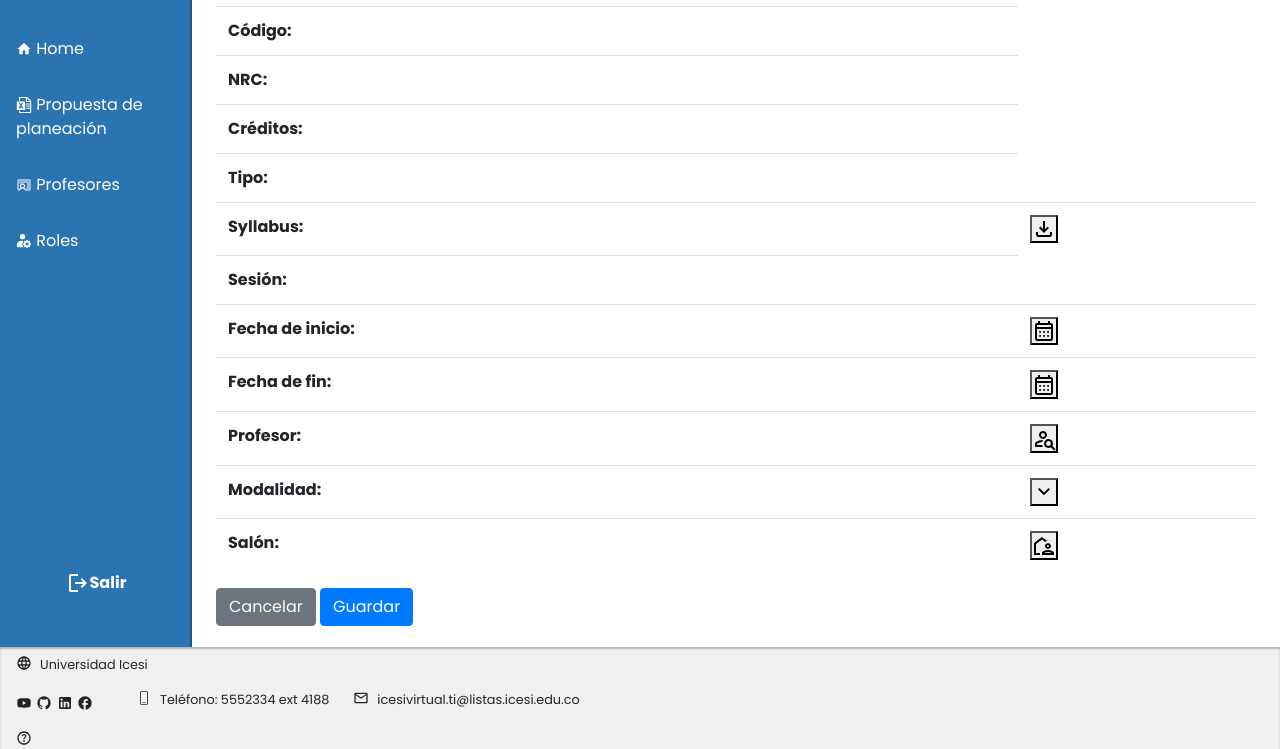
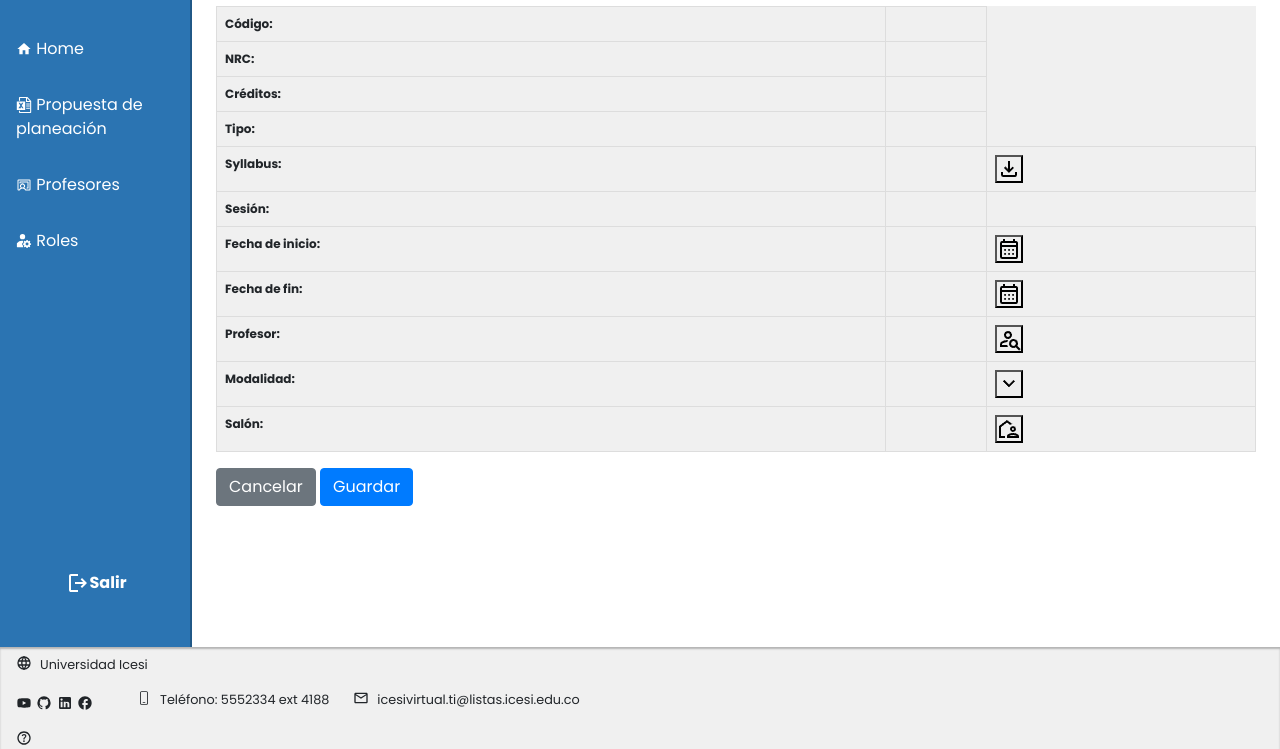
Before and after one commit to ICESI-PI1-2024A-3/ccsa-grupo-1, a Django app: page /edit in a window 1280 px wide. Shown: the part 113-862 px from the top of the page. Run offline with Django 5.2, Linux system fonts and the light colour scheme; some libraries are stand-ins or nearby versions.

Commit message:
Style: fixes some alignment and view of the main screen

```diff
--- a/AcademicProgrammingApplication/static/styles/layouts/Edit-info-class.css
+++ b/AcademicProgrammingApplication/static/styles/layouts/Edit-info-class.css
@@ -7,21 +7,37 @@ body {
 
 .container {
     padding: 20px;
-    max-width: 100%; /* Contenedor al ancho de la página */
+    max-width: 100%;
 }
 
 h1, h2, h3 {
-    text-align: left; /* Títulos a la izquierda */
+    text-align: left;
 }
 
 h2 {
     font-size: 1.6em;
 }
-.card-body {
-    text-align: left; /* Alinea el texto a la izquierda */
+
+/* Reduce font size for the entire table */
+.table {
+    font-size: 0.75em; /* Smaller than the original size */
+    background-color: #f0f0f0; /* Gray background for the table */
+    border-collapse: collapse; /* Remove spacing between borders */
 }
 
+/* Style for table cells */
+.table th,
+.table td {
+    border: 1px solid #ddd; /* Add borders to cells */
+    padding: 8px; /* Spacing within cells */
+}
+
+/* Align card body text to the left */
+.card-body {
+    text-align: left;
+}
+
+/* Add a border to cards */
 .card {
     border: 1px solid #ddd;
-    font-size: 0.8em;
 }
```
